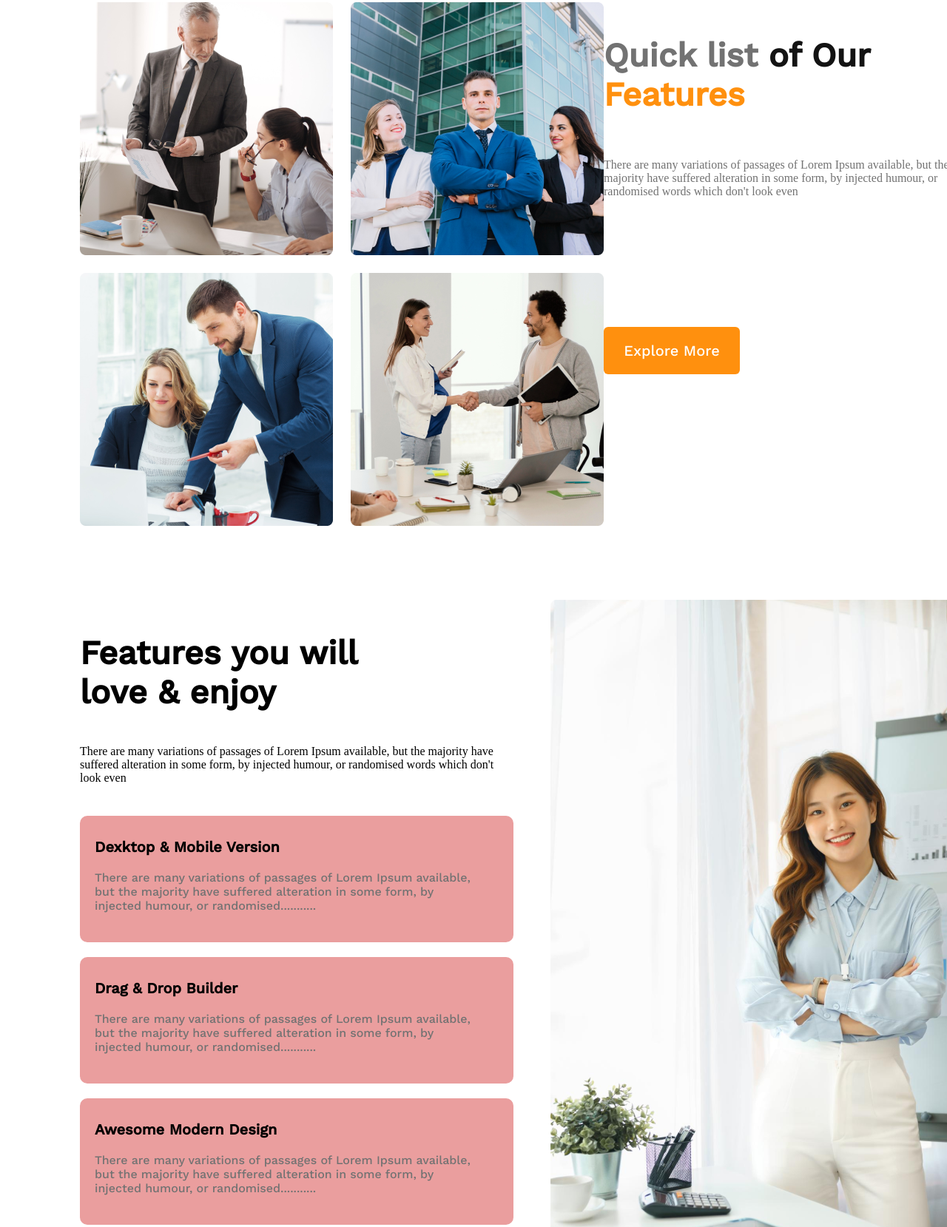
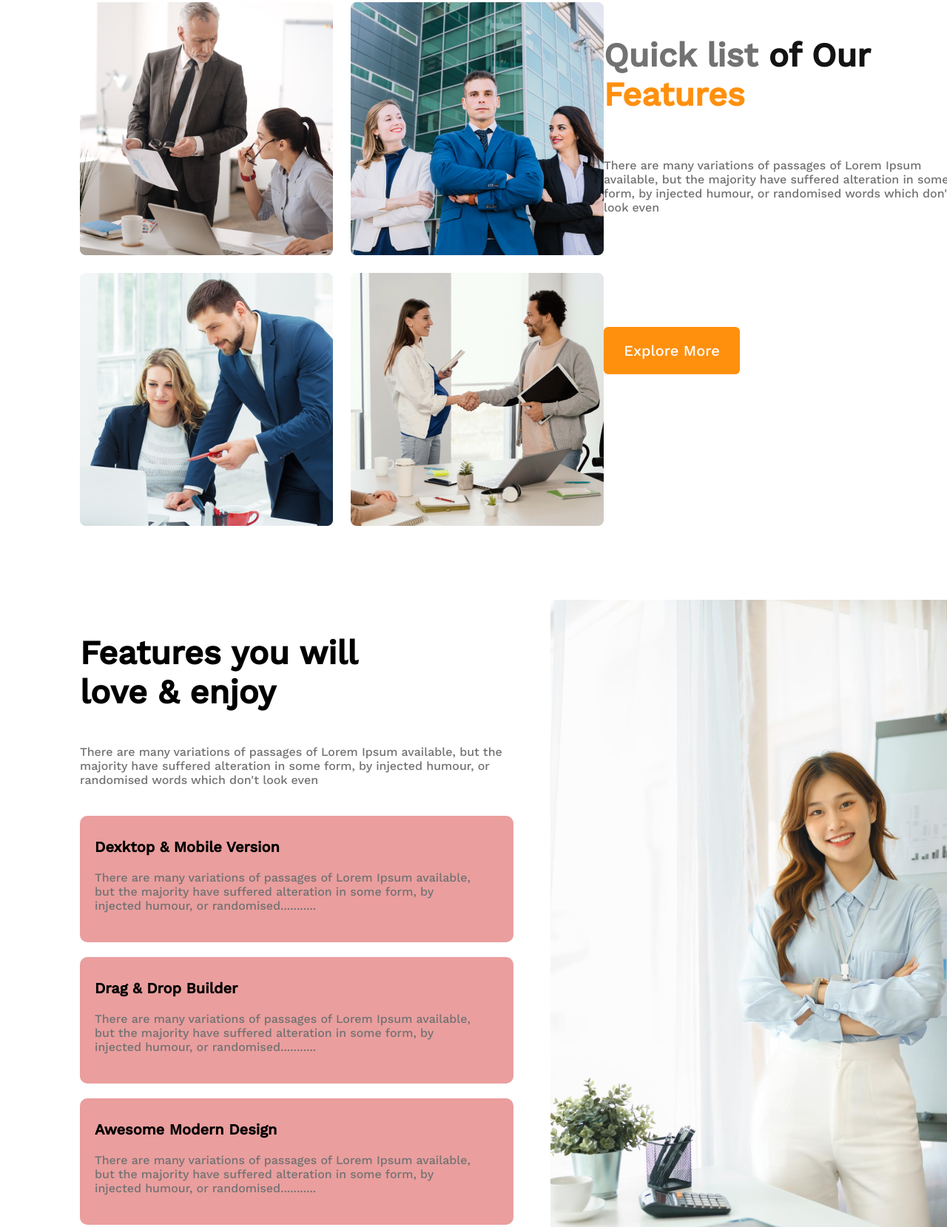
Before and after one commit to CrackPot-Anan/Assignment-2, a plain HTML site: page index.html in a window 1280 px wide. Shown: the part 1349-3008 px from the top of the page at 74% size. Drawn offline with nearby package versions, Linux system fonts and the light colour scheme.

Commit message:
Sixth Commit

```diff
--- a/Style.css
+++ b/Style.css
@@ -123,6 +123,9 @@ Section 2 title and sub-title
 .features-text{
     width: 490px;
     height: 78px;
+    font-size: 16px;
+    font-weight: 400;
+    font-family: 'Work Sans', sans-serif;
     color: #727272;
     margin-bottom: 150px;
 }
@@ -207,6 +210,10 @@ Section 2 title and sub-title
 .enjoy-subtitle{
     width: 586px;
     height: 76px;
+    font-size: 16px;
+    font-weight: 400;
+    font-family: 'Work Sans', sans-serif;
+    color: #727272;
 }
 .votka-button{
     margin-left: 700px;
@@ -327,7 +334,7 @@ Footer--
     height: 53px;
     background-color: #FFF4E7;
     margin-top: 40px;
-    margin-left: 330px;
+    margin-left: 390px;
     align-items: center;
 }
 .footer-text{
```
Also changed, not shown: index.html (+3 -8 lines).
